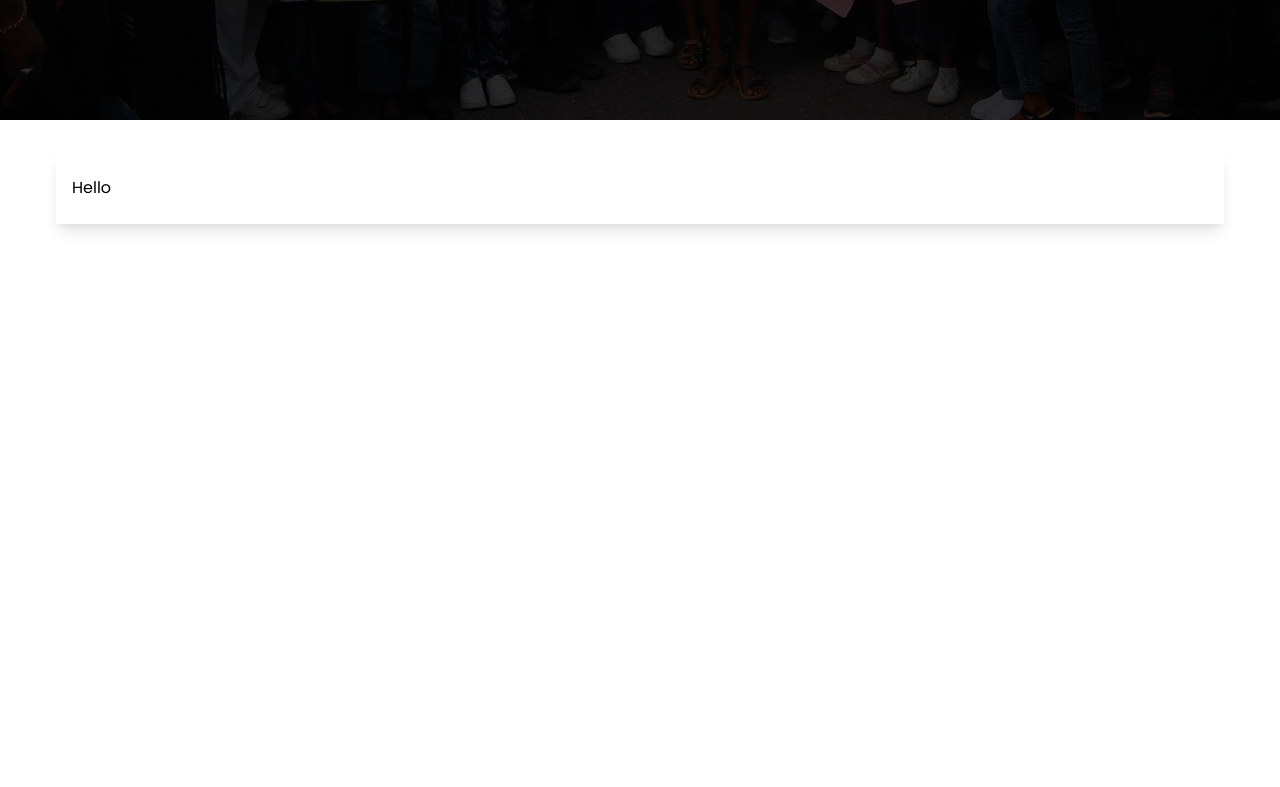
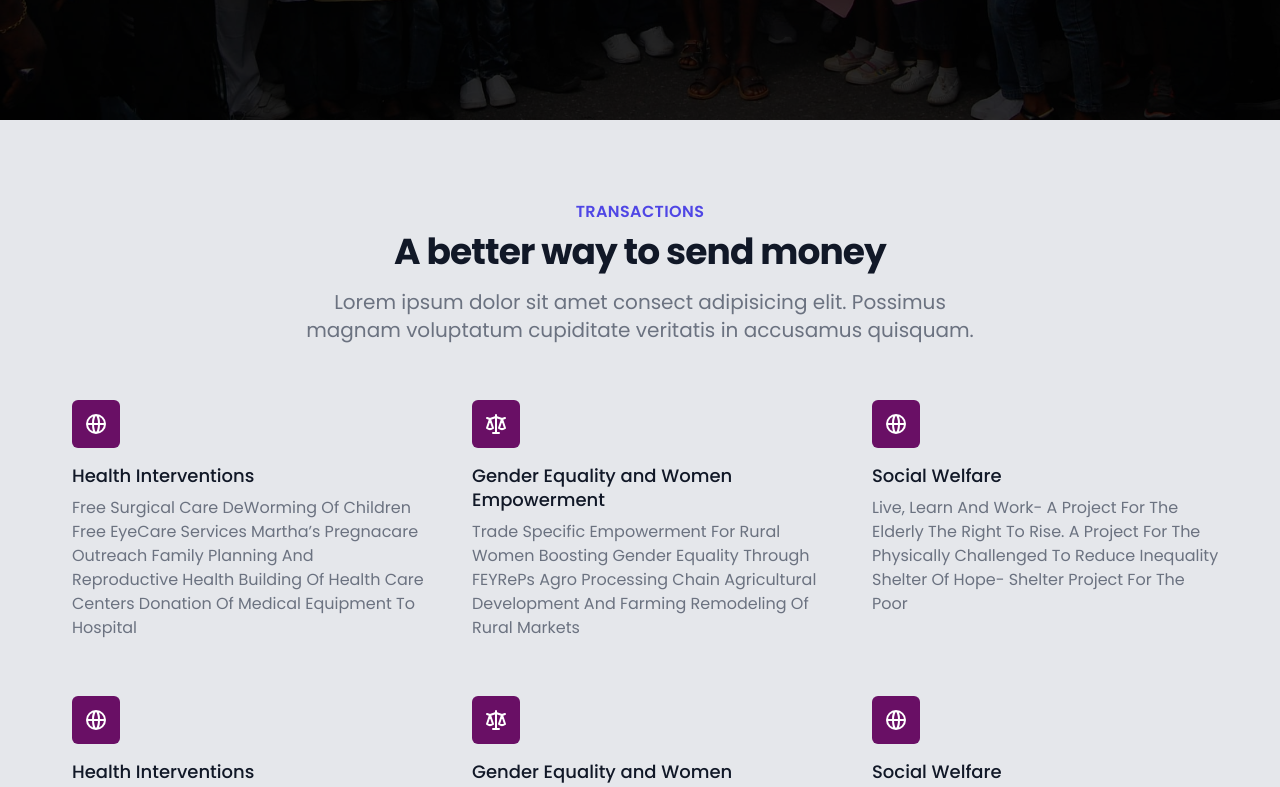
Before and after one commit to NzakiCodes/feyrep-next, a Next.js app: page / in a window 1280 px wide. Shown: the part 760-1547 px from the top of the page. Before the commit the page ends 1016 px from the top, so only its background shows below. Built offline with nearby package versions, Linux system fonts and the light colour scheme.

Commit message:
Added Feature section

```diff
--- a/components/cards.jsx
+++ b/components/cards.jsx
@@ -1,7 +1,27 @@
-export const HoverableCard = ({children})=>{
-    return(
-        <div className="shadow-lg py-6 px-4">
+export const HoverableCard = ({ children, className }) => {
+    return (
+        <div className={`shadow-lg py-6 px-4 ${className}`}>
             {children}
         </div>
     )
-}
+};
+
+export const FeatureCard = ({ icon, title, description, iconColor }) => {
+    return (
+        <div className="">
+            <div className="p-4">
+                <div className={`flex items-center justify-center h-12 w-12 rounded-md ${iconColor ? iconColor : "bg-primary-200"}  text-white`}>
+                    {icon}
+                </div>
+            </div>
+            <div className="ml-4">
+                <dt className="text-lg leading-6 font-medium text-gray-900">
+                    {title}
+                </dt>
+                <dd className="mt-2 text-base text-gray-500">
+                    {description}
+                </dd>
+            </div>
+        </div>
+    )
+};
--- a/components/header.jsx
+++ b/components/header.jsx
@@ -12,7 +12,7 @@ const Header = () => (
                         In the Society.
                     </h2>
 
-                    <div className="container text-white opacity-90 hidden">
+                    <div className="container text-white opacity-90 ">
                         <p className="font-quicksand text-lg px-2">
                             The determination to add value to the lives of the poor and vulnerable members of the <br className="hidden md:block" /> society drives our sustainable people-centric empowerment programs,...
                          </p>
--- a/pages/index.js
+++ b/pages/index.js
@@ -1,3 +1,4 @@
+import { FeatureCard } from 'components/cards';
 import { HoverableCard } from 'components/cards';
 import Section from 'components/sections';
 import Head from 'next/head';
@@ -12,20 +13,107 @@ export default function Home() {
       <Head>
         <title>FEYReP</title>
         <link rel="icon" href="/favicon.ico" />
-        <link rel="stylesheet" href="/mdi/css/materialdesignicons.min.css"/>
+        <link rel="stylesheet" href="/mdi/css/materialdesignicons.min.css" />
       </Head>
 
       <main>
-        <Navbar activeBtn="home"/>
-        <div className="p-10"/>
-        <Header/>
-        <Section>
-          <p>
-            <HoverableCard>
-              Hello
-            </HoverableCard>
-          </p>
-        </Section>
+        <Navbar activeBtn="home" />
+        <div className="p-10" />
+        <Header />
+        <div className="bg-gray-200">
+          <Section>
+            <div className="py-12 ">
+              <div className="max-w-7xl  ">
+                <div className="lg:text-center">
+                  <h2 className="text-base text-indigo-600 font-semibold tracking-wide uppercase">Transactions</h2>
+                  <p className="mt-2 text-3xl leading-8 font-extrabold tracking-tight text-gray-900 sm:text-4xl">
+                    A better way to send money
+                  </p>
+                  <p className="mt-4 max-w-2xl text-xl text-gray-500 lg:mx-auto">
+                    Lorem ipsum dolor sit amet consect adipisicing elit. Possimus magnam voluptatum cupiditate veritatis in
+                    accusamus quisquam.
+                  </p>
+                </div>
+                <div className="mt-10">
+                  <dl className="space-y-10 md:space-y-0 md:grid md:grid-cols-3 md:gap-x-8 md:gap-y-10">
+                    <FeatureCard
+                      icon={<svg className="h-6 w-6" xmlns="http://www.w3.org/2000/svg" fill="none" viewBox="0 0 24 24" stroke="currentColor" aria-hidden="true">
+                        <path stroke-linecap="round" stroke-linejoin="round" strokeWidth="2" d="M21 12a9 9 0 01-9 9m9-9a9 9 0 00-9-9m9 9H3m9 9a9 9 0 01-9-9m9 9c1.657 0 3-4.03 3-9s-1.343-9-3-9m0 18c-1.657 0-3-4.03-3-9s1.343-9 3-9m-9 9a9 9 0 019-9" />
+                      </svg>}
+                      title="Health Interventions"
+                      description="
+                          Free Surgical Care
+                          DeWorming Of Children
+                          Free EyeCare Services
+                          Martha’s Pregnacare Outreach
+                          Family Planning And Reproductive Health
+                          Building Of Health Care Centers
+                          Donation Of Medical Equipment To Hospital"
+                    />
+                    <FeatureCard
+                      icon={<svg class="h-6 w-6" xmlns="http://www.w3.org/2000/svg" fill="none" viewBox="0 0 24 24" stroke="currentColor" aria-hidden="true">
+                        <path stroke-linecap="round" stroke-linejoin="round" stroke-width="2" d="M3 6l3 1m0 0l-3 9a5.002 5.002 0 006.001 0M6 7l3 9M6 7l6-2m6 2l3-1m-3 1l-3 9a5.002 5.002 0 006.001 0M18 7l3 9m-3-9l-6-2m0-2v2m0 16V5m0 16H9m3 0h3" />
+                      </svg>}
+                      title="Gender Equality and Women Empowerment"
+                      description="
+                  Trade Specific Empowerment For Rural Women
+                  Boosting Gender Equality Through FEYRePs Agro Processing Chain
+                  Agricultural Development And Farming
+                  Remodeling Of Rural Markets"
+                    />
+                    <FeatureCard
+                      icon={<svg className="h-6 w-6" xmlns="http://www.w3.org/2000/svg" fill="none" viewBox="0 0 24 24" stroke="currentColor" aria-hidden="true">
+                        <path stroke-linecap="round" stroke-linejoin="round" strokeWidth="2" d="M21 12a9 9 0 01-9 9m9-9a9 9 0 00-9-9m9 9H3m9 9a9 9 0 01-9-9m9 9c1.657 0 3-4.03 3-9s-1.343-9-3-9m0 18c-1.657 0-3-4.03-3-9s1.343-9 3-9m-9 9a9 9 0 019-9" />
+                      </svg>}
+                      title="Social Welfare"
+                      description="
+                      Live, Learn And Work- A Project For The Elderly
+                      The Right To Rise. A Project For The Physically Challenged To Reduce Inequality
+                      Shelter Of Hope- Shelter Project For The Poor"
+                    />
+                    <FeatureCard
+                      icon={<svg className="h-6 w-6" xmlns="http://www.w3.org/2000/svg" fill="none" viewBox="0 0 24 24" stroke="currentColor" aria-hidden="true">
+                        <path stroke-linecap="round" stroke-linejoin="round" strokeWidth="2" d="M21 12a9 9 0 01-9 9m9-9a9 9 0 00-9-9m9 9H3m9 9a9 9 0 01-9-9m9 9c1.657 0 3-4.03 3-9s-1.343-9-3-9m0 18c-1.657 0-3-4.03-3-9s1.343-9 3-9m-9 9a9 9 0 019-9" />
+                      </svg>}
+                      title="Health Interventions"
+                      description="
+                          Free Surgical Care
+                          DeWorming Of Children
+                          Free EyeCare Services
+                          Martha’s Pregnacare Outreach
+                          Family Planning And Reproductive Health
+                          Building Of Health Care Centers
+                          Donation Of Medical Equipment To Hospital"
+                    />
+                    <FeatureCard
+                      icon={<svg class="h-6 w-6" xmlns="http://www.w3.org/2000/svg" fill="none" viewBox="0 0 24 24" stroke="currentColor" aria-hidden="true">
+                        <path stroke-linecap="round" stroke-linejoin="round" stroke-width="2" d="M3 6l3 1m0 0l-3 9a5.002 5.002 0 006.001 0M6 7l3 9M6 7l6-2m6 2l3-1m-3 1l-3 9a5.002 5.002 0 006.001 0M18 7l3 9m-3-9l-6-2m0-2v2m0 16V5m0 16H9m3 0h3" />
+                      </svg>}
+                      title="Gender Equality and Women Empowerment"
+                      description="
+                  Trade Specific Empowerment For Rural Women
+                  Boosting Gender Equality Through FEYRePs Agro Processing Chain
+                  Agricultural Development And Farming
+                  Remodeling Of Rural Markets"
+                    />
+                    <FeatureCard
+                      icon={<svg className="h-6 w-6" xmlns="http://www.w3.org/2000/svg" fill="none" viewBox="0 0 24 24" stroke="currentColor" aria-hidden="true">
+                        <path stroke-linecap="round" stroke-linejoin="round" strokeWidth="2" d="M21 12a9 9 0 01-9 9m9-9a9 9 0 00-9-9m9 9H3m9 9a9 9 0 01-9-9m9 9c1.657 0 3-4.03 3-9s-1.343-9-3-9m0 18c-1.657 0-3-4.03-3-9s1.343-9 3-9m-9 9a9 9 0 019-9" />
+                      </svg>}
+                      title="Social Welfare"
+                      description="
+                      Live, Learn And Work- A Project For The Elderly
+                      The Right To Rise. A Project For The Physically Challenged To Reduce Inequality
+                      Shelter Of Hope- Shelter Project For The Poor"
+                    />
+                  </dl>
+                </div>
+              </div>
+            </div>
+
+          </Section>
+
+        </div>
       </main>
 
     </div>
```
